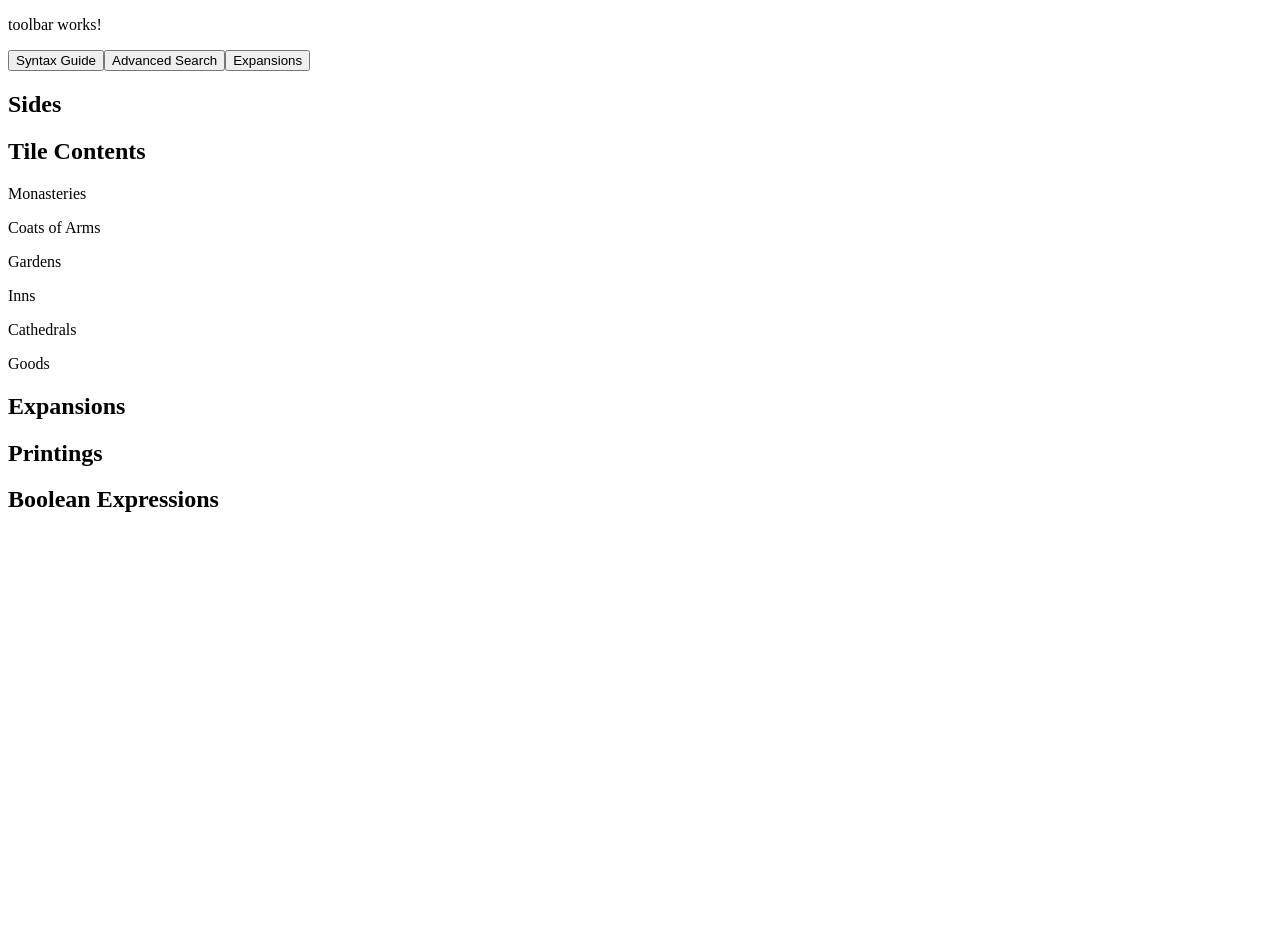
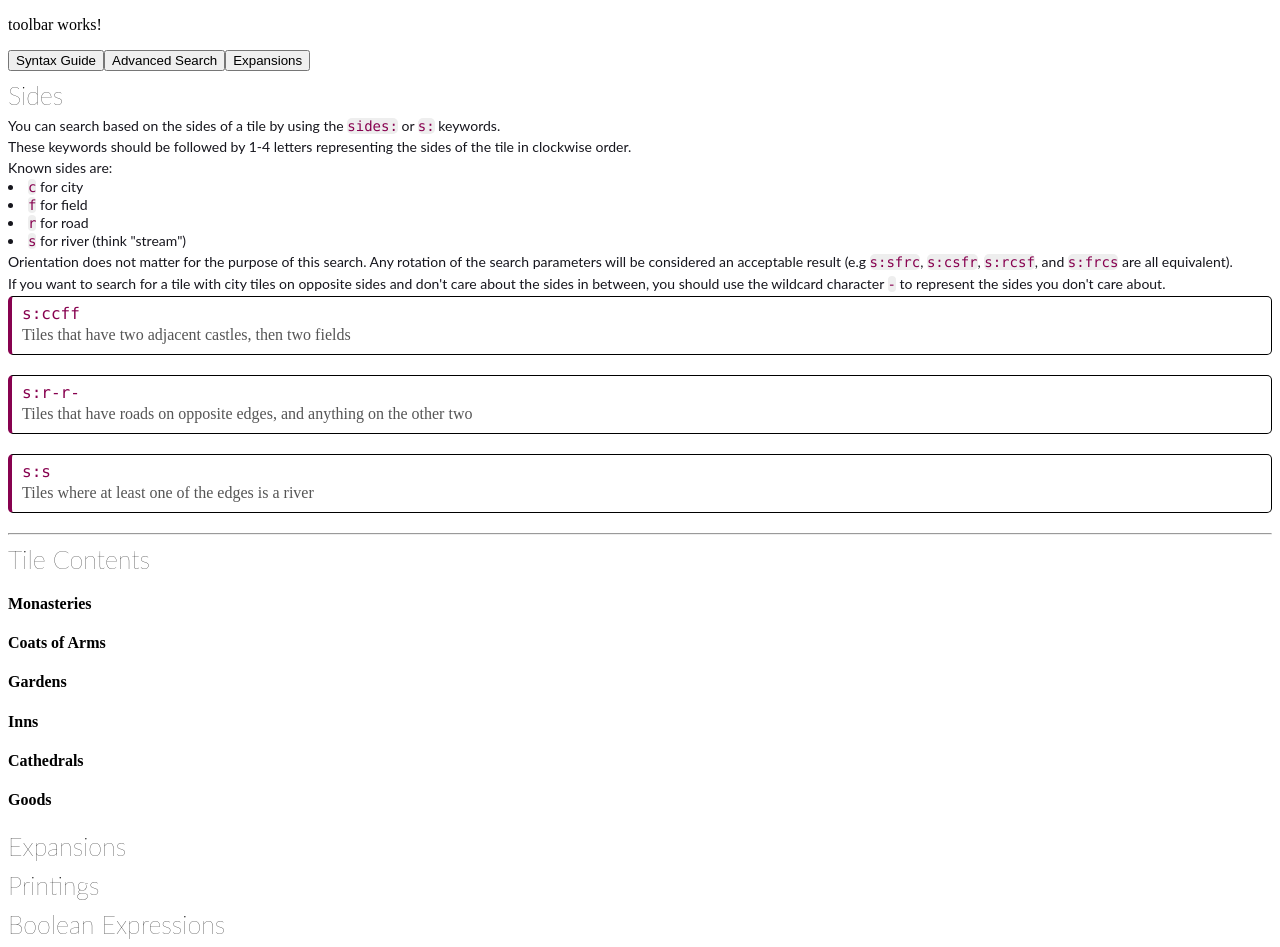
Before and after one commit to Nate5524/CarcassonneDB, an Angular app: page /syntax-guide in a window 1280 px wide. Before the commit the page ends 800 px from the top, so only its background shows below. Built offline with nearby package versions, Linux system fonts and the light colour scheme.

Commit message:
basic design for syntax sectioning

```diff
--- a/src/app/syntax-guide/syntax-guide.component.css
+++ b/src/app/syntax-guide/syntax-guide.component.css
@@ -0,0 +1,50 @@
+.sectionTitle{
+    font-weight: lighter;
+    margin-top: 9px;
+    margin-bottom: 7px;
+    font-size: 25px;
+    font-family: "Lato", "Helvetica Neue", Arial, Helvetica, sans-serif, "Apple Color Emoji", "Segoe UI Emoji", "Segoe UI Symbol";
+}
+
+.sectionSubtitle{
+}
+
+.sectionBody{
+    font-size: 14px;
+    font-family: "Lato", "Helvetica Neue", Arial, Helvetica, sans-serif, "Apple Color Emoji", "Segoe UI Emoji", "Segoe UI Symbol";
+    margin:0px;
+    color:#16161D;
+    margin-bottom: 3px;
+    line-height: 1.3;
+}
+
+.keyword{
+    color:#87014f;
+    font-family: consolas;
+}
+
+.keyword:not(.exampleSearch>.keyword){
+    background-color: #eee;
+    border-radius: 5px;
+}
+
+.exampleSearch>*{
+    margin-top: 0px;
+    margin-bottom: 3px;
+}
+
+.exampleSearch{
+    padding: 2px;
+    padding: 7px;
+    padding-left:10px;
+    margin-bottom: 20px;
+    color: #555;
+    border: 1px solid black;
+    border-left: 4px solid #87014f;
+    border-radius: 5px;
+    font-size: 16px;
+}
+
+.exampleSearch:hover{
+    background-color: #dddddd;
+}
--- a/src/app/syntax-guide/syntax-guide.component.html
+++ b/src/app/syntax-guide/syntax-guide.component.html
@@ -1,12 +1,53 @@
 <app-toolbar></app-toolbar>
-<h2>Sides</h2>
-<h2>Tile Contents</h2>
-<p>Monasteries</p>
-<p>Coats of Arms</p>
-<p>Gardens</p>
-<p>Inns</p>
-<p>Cathedrals</p>
-<p>Goods</p>
-<h2>Expansions</h2>
-<h2>Printings</h2>
-<h2>Boolean Expressions</h2>
+<h2 class="sectionTitle">Sides</h2>
+<p class="sectionBody">
+  You can search based on the sides of a tile by using the
+  <span class="keyword">sides:</span> or
+  <span class="keyword">s:</span> keywords.
+</p>
+<p class="sectionBody">
+  These keywords should be followed by 1-4 letters representing the sides of the tile
+  in clockwise order.
+</p>
+<p class="sectionBody">
+  Known sides are:
+  <li><span class="keyword">c</span> for city</li>
+  <li><span class="keyword">f</span> for field</li>
+  <li><span class="keyword">r</span> for road</li>
+  <li><span class="keyword">s</span> for river (think "stream")</li>
+</p>
+<p class="sectionBody">
+  Orientation does not matter for the purpose of this search. Any rotation of
+  the search parameters will be considered an acceptable result (e.g
+  <span class="keyword">s:sfrc</span>, <span class="keyword">s:csfr</span>,
+  <span class="keyword">s:rcsf</span>, and
+  <span class="keyword">s:frcs</span> are all equivalent).
+</p>
+<p class="sectionBody">
+  If you want to search for a tile with city tiles on opposite sides and don't
+  care about the sides in between, you should use the wildcard character
+  <span class="keyword">-</span> to represent the sides you don't care about.
+</p>
+<div class="exampleSearch">
+  <p class="keyword">s:ccff</p>
+  <p>Tiles that have two adjacent castles, then two fields</p>
+</div>
+<div class="exampleSearch">
+  <p class="keyword">s:r-r-</p>
+  <p>Tiles that have roads on opposite edges, and anything on the other two</p>
+</div>
+<div class="exampleSearch">
+  <p class="keyword">s:s</p>
+  <p>Tiles where at least one of the edges is a river</p>
+</div>
+<hr />
+<h2 class="sectionTitle">Tile Contents</h2>
+<h4 class="sectionSubtitle">Monasteries</h4>
+<h4 class="sectionSubtitle">Coats of Arms</h4>
+<h4 class="sectionSubtitle">Gardens</h4>
+<h4 class="sectionSubtitle">Inns</h4>
+<h4 class="sectionSubtitle">Cathedrals</h4>
+<h4 class="sectionSubtitle">Goods</h4>
+<h2 class="sectionTitle">Expansions</h2>
+<h2 class="sectionTitle">Printings</h2>
+<h2 class="sectionTitle">Boolean Expressions</h2>
```
